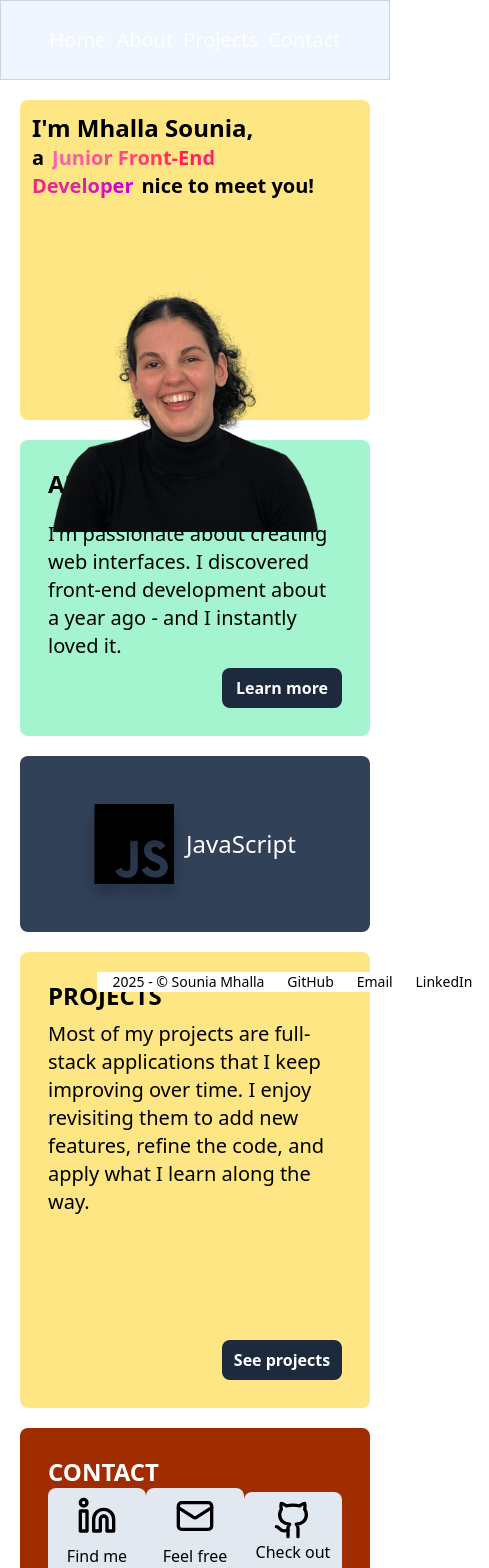
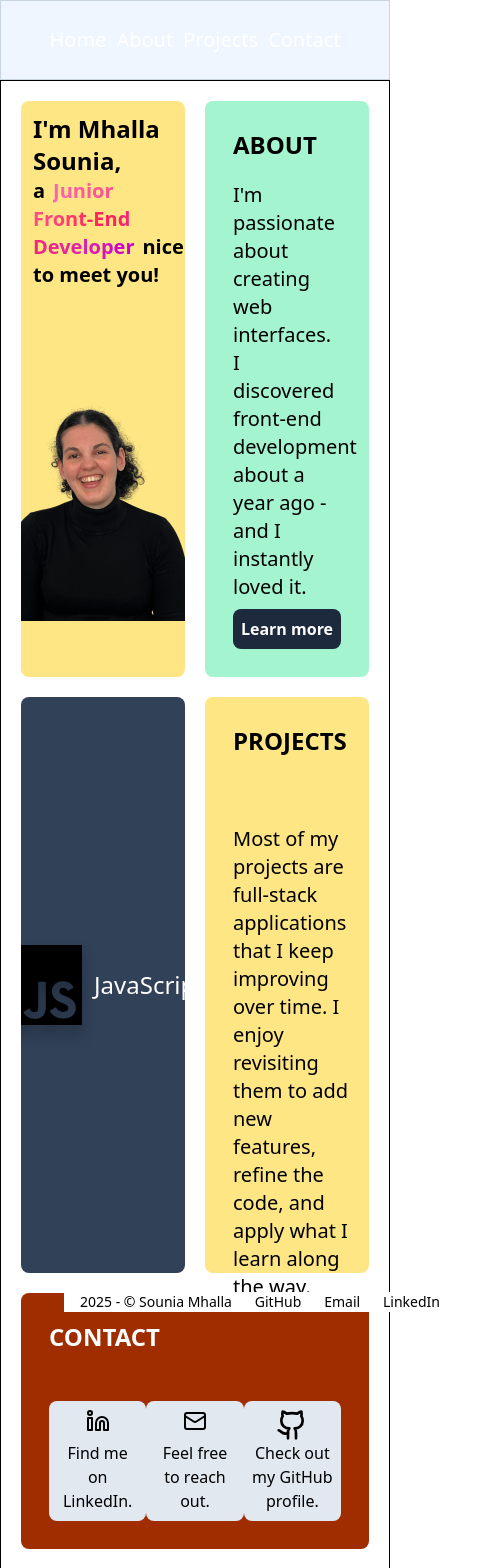
Before and after one commit to vickyfrosties/Portfolio, a React (Vite) app in the folder client/: page /home in a window 390 px wide. Shown: the top 1568 px of the page, 489 px wide, since content can reach past the window. Built offline with nearby package versions, Linux system fonts and the light colour scheme.

Commit message:
feat: add responsive design Home page for small to medium screen sizes

```diff
--- a/client/src/components/Home.jsx
+++ b/client/src/components/Home.jsx
@@ -8,8 +8,8 @@ const Home = ({ className }) => {
   return (
     <>
       <section className="border-b-1 border-b-slate-500">
-        <section className="grid grid-cols-3 max-2xl:grid-cols-3 max-2xl:grid-rows-2 2xl:bg-red-500 2xl:grid-rows-2 max-md:flex max-2xl:h-full flex-col min-h-lvh grid-rows-3 p-5 gap-10 w-full max-lg:gap-5">
-          <div className="bg-amber-200 row-span-2 rounded-lg max-md:h-80 max-2xl:row-start-1 max-2xl:row-end-3 2xl:bg-blue-500 2xl:row-span-2 max-lg:row-span-1">
+        <section className="grid grid-cols-3 max-2xl:grid-cols-3 max-2xl:grid-rows-2 2xl:bg-red-500 2xl:grid-rows-2 max-2xl:h-full flex-col min-h-lvh grid-rows-3 p-5 gap-10 w-full max-lg:gap-5 max-md:border-1 max-md:grid-cols-2 ">
+          <div className="bg-amber-200 row-span-2 rounded-lg max-2xl:row-start-1 max-2xl:row-end-3 2xl:bg-blue-500 2xl:row-span-2 max-lg:row-span-1 min-h-[250px]">
             <div className="rounded-lg h-full relative">
               <h2 className="text-4xl font-black text-stone-900 absolute ml-5 z-2 top-20 max-2xl:hidden">
                 Hey!
@@ -29,9 +29,9 @@ const Home = ({ className }) => {
                 </h2>
               </div>
 
-              <div className="h-185 w-full z-0 absolute bottom-0 max-md:relative max-md:h-80 max-2xl:h-full max-lg:h-80">
+              <div className="h-185 w-full z-0 absolute bottom-0 max-md:relative max-md:h-80 max-2xl:h-full max-lg:h-80 max-md:flex max-md:justify-center">
                 <img
-                  className="w-full h-full object-cover max-md:object-left"
+                  className="w-full h-full object-cover"
                   src="/assets/png/Portrait.png"
                   alt=""
                 />
@@ -39,7 +39,7 @@ const Home = ({ className }) => {
             </div>
           </div>
 
-          <div className="bg-emerald-200 rounded-lg p-12 flex flex-col justify-between max-2xl:col-start-2 max-2xl:row-start-1 max-2xl:row-end-3 max-2xl:p-7 max-lg:row-span-1">
+          <div className="bg-emerald-200 rounded-lg p-12 flex flex-col justify-between max-2xl:col-start-2 max-2xl:row-start-1 max-2xl:row-end-3 max-2xl:p-7 max-lg:row-span-1 max-md:min-h-64">
             <div>
               <h3 className="text-2xl font-bold">ABOUT</h3>
               <p className="text-xl mt-5">
@@ -64,11 +64,11 @@ const Home = ({ className }) => {
             </div>
           </div>
 
-          <div className="bg-slate-700 rounded-lg p-12 flex flex-col justify-center items-center overflow-hidden">
+          <div className="bg-slate-700 rounded-lg p-12 flex flex-col justify-center items-center overflow-hidden max-md:min-h-64">
             <Slider />
           </div>
 
-          <div className="bg-amber-200 grid row-span-2 rounded-lg p-12 max-2xl:col-start-3 max-2xl:p-7 max-lg:col-start-1">
+          <div className="bg-amber-200 grid row-span-2 rounded-lg p-12 max-2xl:col-start-3 max-2xl:p-7 max-lg:col-start-1 max-md:col-start-2 max-md:row-span-1 max-md:min-h-64">
             <h3 className="text-2xl font-bold h-10">PROJECTS</h3>
 
             <div className="flex flex-col justify-between h-90">
@@ -94,17 +94,17 @@ const Home = ({ className }) => {
             </div>
           </div>
 
-          <div className="bg-orange-800 grid col-span-2 rounded-lg p-12 max-2xl:p-7 max-lg:h-1/2 max-lg:flex max-lg:flex-col max-lg:justify-between">
+          <div className="bg-orange-800 grid col-span-2 rounded-lg p-12 max-2xl:p-7 max-lg:h-1/2 max-lg:flex max-lg:flex-col max-lg:justify-between max-md:min-h-64 max-md:justify-between">
             <h3 className="text-2xl text-white font-bold">CONTACT</h3>
-            <section className="flex w-full justify-between">
+            <section className="flex w-full justify-between max-md:justify-between">
               <div
-                className="flex flex-col justify-center items-center w-50"
+                className="flex flex-col justify-center items-center w-50 "
                 role="link"
               >
                 <a
                   href="https://linkedin.com/in/mhalla-sounia"
                   target="_blank"
-                  className="bg-slate-200 rounded-lg p-2 flex flex-col justify-center items-center"
+                  className="bg-slate-200 rounded-lg p-2 flex flex-col justify-center items-center max-md:h-30 max-md:w-full"
                 >
                   <svg
                     xmlns="http://www.w3.org/2000/svg"
@@ -130,12 +130,12 @@ const Home = ({ className }) => {
               </div>
 
               <div
-                className="flex flex-col justify-center items-center w-50"
+                className="flex flex-col justify-center items-center w-50 "
                 role="link"
               >
                 <a
                   href="mailto:sounia.mhalla@hotmail.com"
-                  className="bg-slate-200 rounded-lg p-2 flex flex-col justify-center items-center"
+                  className="bg-slate-200 rounded-lg p-2 flex flex-col justify-center items-center max-md:h-30"
                 >
                   <svg
                     xmlns="http://www.w3.org/2000/svg"
@@ -159,11 +159,11 @@ const Home = ({ className }) => {
                 </a>
               </div>
 
-              <div className="flex flex-col justify-center items-center w-50">
+              <div className="flex flex-col justify-center items-center w-50 ">
                 <a
                   href="https://github.com/vickyfrosties?tab=repositories"
                   target="_blank"
-                  className="bg-slate-200 rounded-lg p-2 flex flex-col justify-center items-center"
+                  className="bg-slate-200 rounded-lg p-2 flex flex-col justify-center items-center max-md:h-30"
                   role="link"
                 >
                   <svg
@@ -191,7 +191,7 @@ const Home = ({ className }) => {
           </div>
         </section>
       </section>
-      <Footer className="max-lg:-bottom-37" />
+      <Footer className="max-lg:-bottom-37 max-md:-bottom-117 max-md:left-2/3" />
     </>
   );
 };
```
